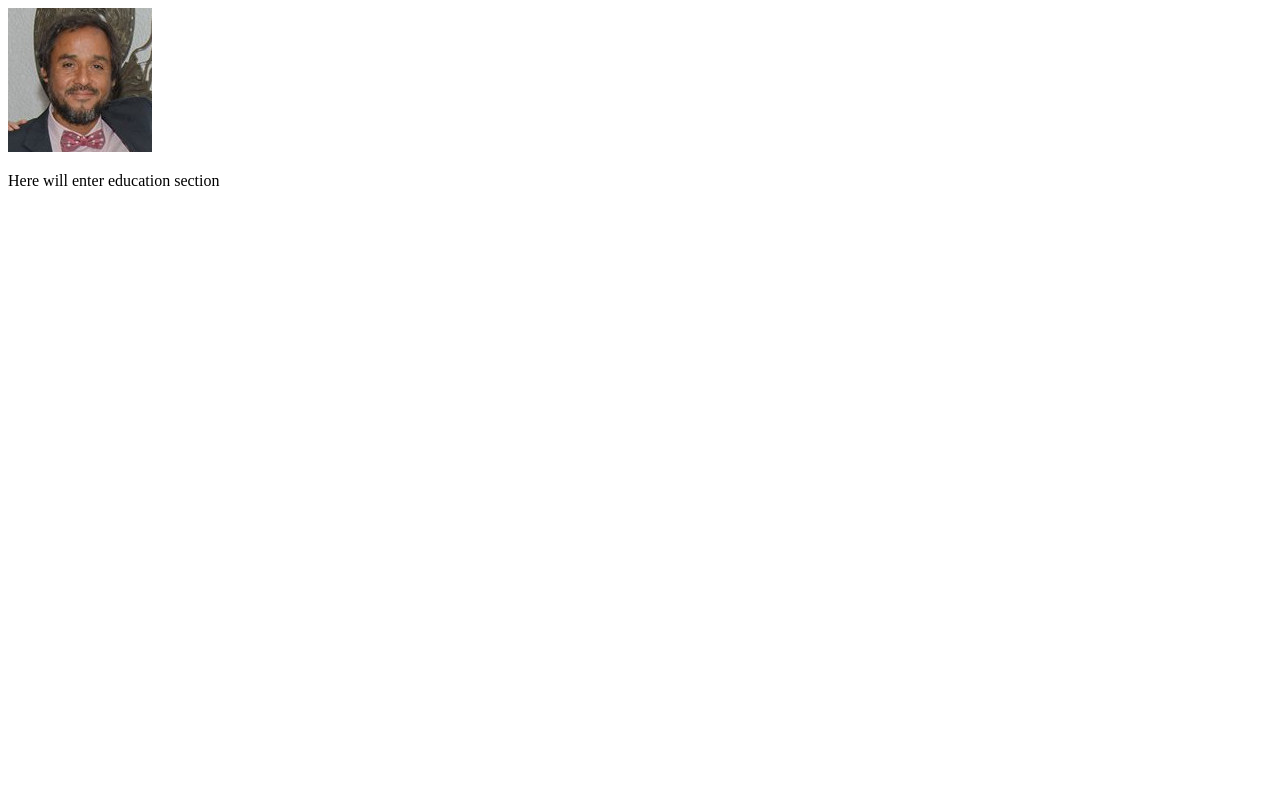
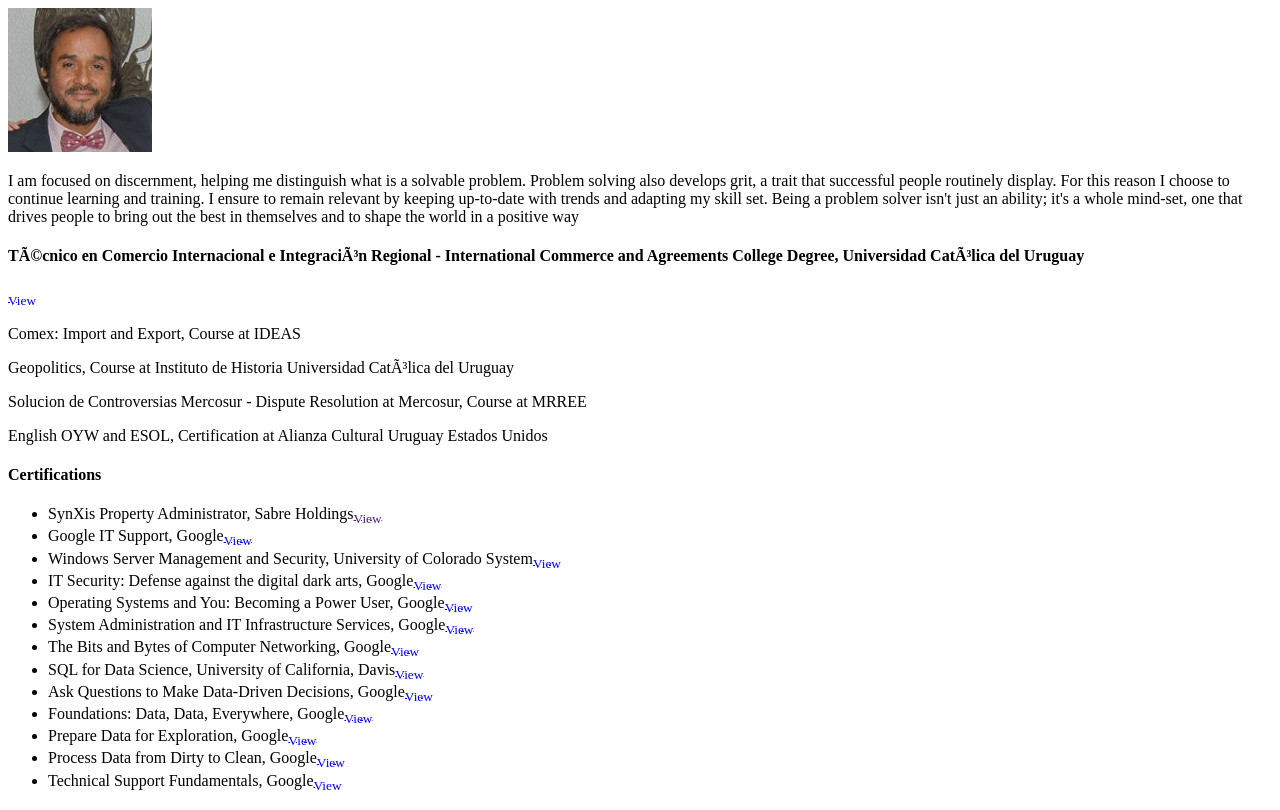
Before and after one commit to wspencer1891/spencer54, a plain HTML site: page ws/education.html in a window 1280 px wide. Drawn offline with Linux system fonts and the light colour scheme.

Commit message:
adding certificates

```diff
--- a/ws/education.html
+++ b/ws/education.html
@@ -8,11 +8,93 @@
         </head>
 
         <body>
-            <img src="images/1549545465754.jpg" alt="Walter Spencer">
-            <p>Here will enter education section</p>
 
-        </body>
+          <img src="images/1549545465754.jpg" alt="Walter Spencer">
+
+          <p>I am focused on discernment, helping me distinguish what is a solvable problem. Problem solving also develops grit, a trait that successful people routinely display. For this reason I choose to continue learning and training. I ensure to remain relevant by keeping up-to-date with trends and adapting my skill set. Being a problem solver isn't just an ability; it's a whole mind-set, one that drives people to bring out the best in themselves and to shape the world in a positive way</p>
+
+          <p><h4>Técnico en Comercio Internacional e Integración Regional -
+                International Commerce and Agreements
+                College Degree, Universidad Católica del Uruguay  </h4>
+               <a href="images/Comercio Internacional.jpg"><sub>View</sub></a></p>
+
+          <p>Comex: Import  and Export,
+              Course at IDEAS</p>
+
+          <p>Geopolitics,
+              Course at Instituto de Historia Universidad Católica del Uruguay</p>
+
+          <p>Solucion de Controversias Mercosur -
+              Dispute Resolution at Mercosur,
+              Course at MRREE </p> <p>English OYW and ESOL,
+                Certification at Alianza Cultural Uruguay Estados Unidos
+          </p>
+
+
+          <h4>Certifications</h4>
+
+          <ul>
+               <li>SynXis Property Administrator, Sabre Holdings<a href=""https://www.w3schools.com/""><sub>View</sub></a></li>
+
+               <li>Google IT Support,
+Google<a href="
+https://www.coursera.org/account/accomplishments/specialization/certificate/XWKH8VZAZWK9"><sub>View</sub></a></li>
+
+
+              <li>Windows Server Management and Security,
+University of Colorado System<a href="
+https://www.coursera.org/account/accomplishments/certificate/FHEE9AKTWVMK"><sub>View</sub></a></li>
+
+              <li>IT Security: Defense against the digital dark arts,
+Google<a href="
+https://www.coursera.org/account/accomplishments/certificate/QB4VPY9ZK78R"><sub>View</sub></a></li>
+
+
+              <li>Operating Systems and You: Becoming a Power User,
+Google<a href="
+https://www.coursera.org/account/accomplishments/certificate/X2U4VCSLGNE7"><sub>View</sub></a></li>
+
+
+              <li>System Administration and IT Infrastructure Services,
+Google<a href="
+https://www.coursera.org/account/accomplishments/certificate/753V385Y7DSQ"><sub>View</sub></a></li>
+
+              <li>The Bits and Bytes of Computer Networking,
+Google<a href="
+https://www.coursera.org/account/accomplishments/certificate/C4XGP3JTF6FC"><sub>View</sub></a></li>
+
+              <li>SQL for Data Science,
+University of California, Davis<a href="
+https://www.coursera.org/account/accomplishments/certificate/WG52U538F632"><sub>View</sub></a></li>
+
+              <li>Ask Questions to Make Data-Driven Decisions,
+Google<a href="
+https://www.coursera.org/account/accomplishments/certificate/JZJUJHEYMHBA"><sub>View</sub></a></li>
+
+
+              <li>Foundations: Data, Data, Everywhere,
+Google<a href="
+https://www.coursera.org/account/accomplishments/certificate/AVTQQ5XBBZTQ"><sub>View</sub></a></li>
+
+
+              <li>Prepare Data for Exploration,
+Google<a href="
+https://www.coursera.org/account/accomplishments/certificate/2U33JQXBPN3A"><sub>View</sub></a></li>
+
+
+              <li>Process Data from Dirty to Clean,
+Google<a href="
+https://www.coursera.org/account/accomplishments/certificate/YZYVTWQQK9WY"><sub>View</sub></a></li>
+
+
+              <li>Technical Support Fundamentals,
+Google<a href="
+Coursera | Online Courses & Credentials From Top Educators. Join for Free | Coursera"><sub>View</sub></a></li>
 
 
 
-    </html>
+          </ul>
+
+      </body>
+
+</html>
```
